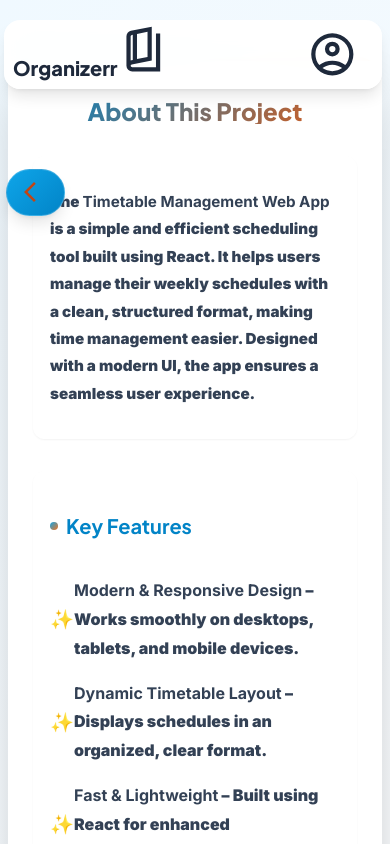
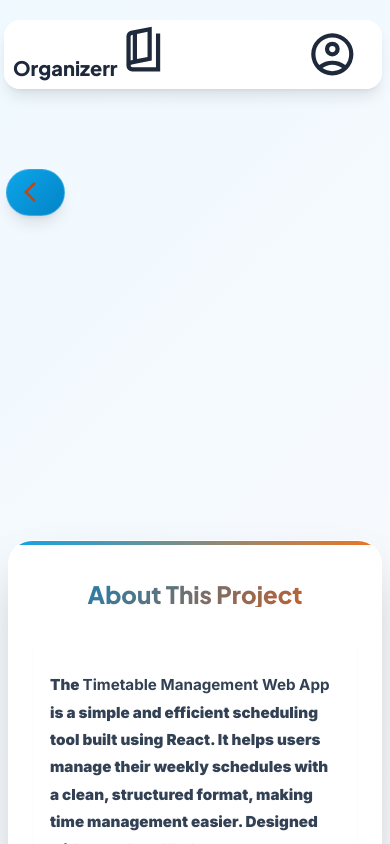
Before and after one commit to AbhaiSankarPR/Timetable-React, a React (Vite) app: page /About in a window 390 px wide. Built offline with nearby package versions, Linux system fonts and the light colour scheme; a web font is replaced by a local one.

Commit message:
resposnsive4

```diff
--- a/src/App.css
+++ b/src/App.css
@@ -215,9 +215,10 @@ body {
 
 @media screen and (max-width: 480px) {
   .timetable-intro {
-    right: 2vh;
+    /* right: 2vh ; */
     /* top: 19dvh; */
     width: 90%;
+    margin: 4dvh;
     padding: var(--spacing-md);
     padding-bottom: 13dvh;
   }
--- a/src/about.css
+++ b/src/about.css
@@ -122,6 +122,7 @@
     .about-container {
         margin: 100px var(--spacing-md) 40px;
         padding: var(--spacing-xl);
+        margin-top: 30dvh;
     }
 
     .about-title {
@@ -145,6 +146,7 @@
     .about-container {
         margin: 80px var(--spacing-sm) 20px;
         padding: var(--spacing-lg);
+        margin-top: 70dvh;
     }
 
     .about-title {
@@ -163,3 +165,13 @@
         grid-template-columns: 1fr;
     }
 }
+@media screen and (max-width: 400px) {
+    .about-container {
+        top: 90dvh;
+    }
+}
+@media screen and (max-width: 333px) {
+    .about-container {
+        top: 100dvh;
+    }
+}
```
